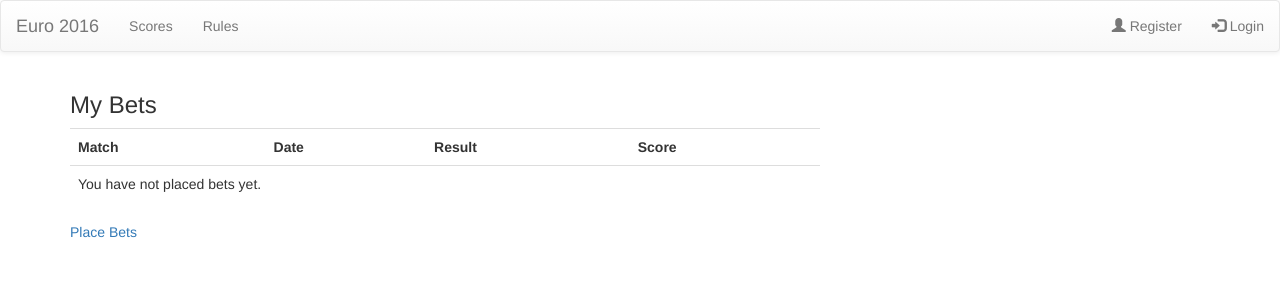
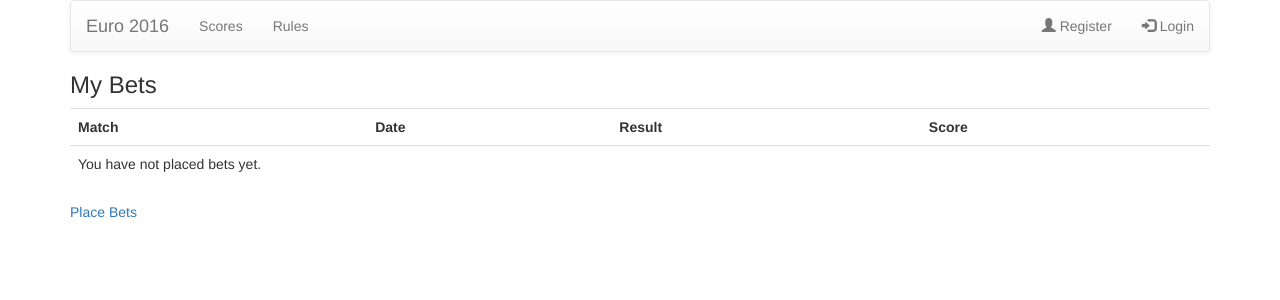
Before and after one commit to evonaut/bolzplatz, a Django app: template bolzplatz/bets/templates/bets/bets_home.html in a window 1280 px wide. Shown: the top 300 px of the page. Run offline with Django 3.2, Linux system fonts and the light colour scheme; the template is opened without the code that fills it, so the values that code supplies are empty; some libraries are stand-ins or nearby versions.

Commit message:
Fixed base template partitioning

```diff
--- a/bolzplatz/templates/base.html
+++ b/bolzplatz/templates/base.html
@@ -13,14 +13,10 @@
 
 <body role="document">
 
+<div class="container">
 {% include "navbar.html" %}
-<div class="container">
-<div class="row">
-  <div class="col-xs-12 col-md-8">
     {% block main %}
     {% endblock %}
-  </div>
-  <div class="col-xs-6 col-md-4"></div>
 </div>
 
 </div>
```
